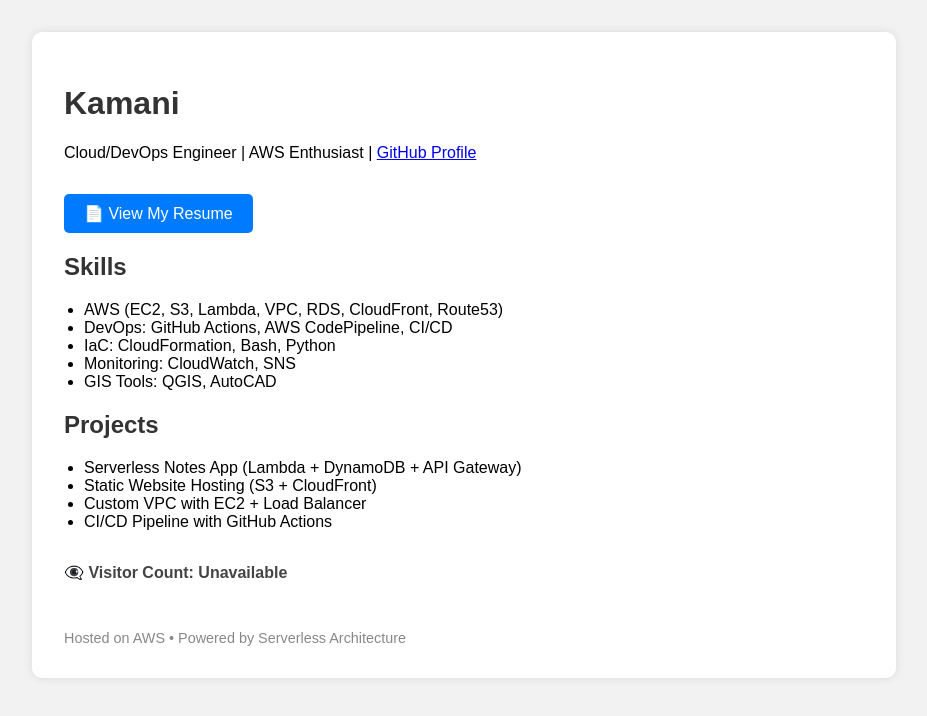
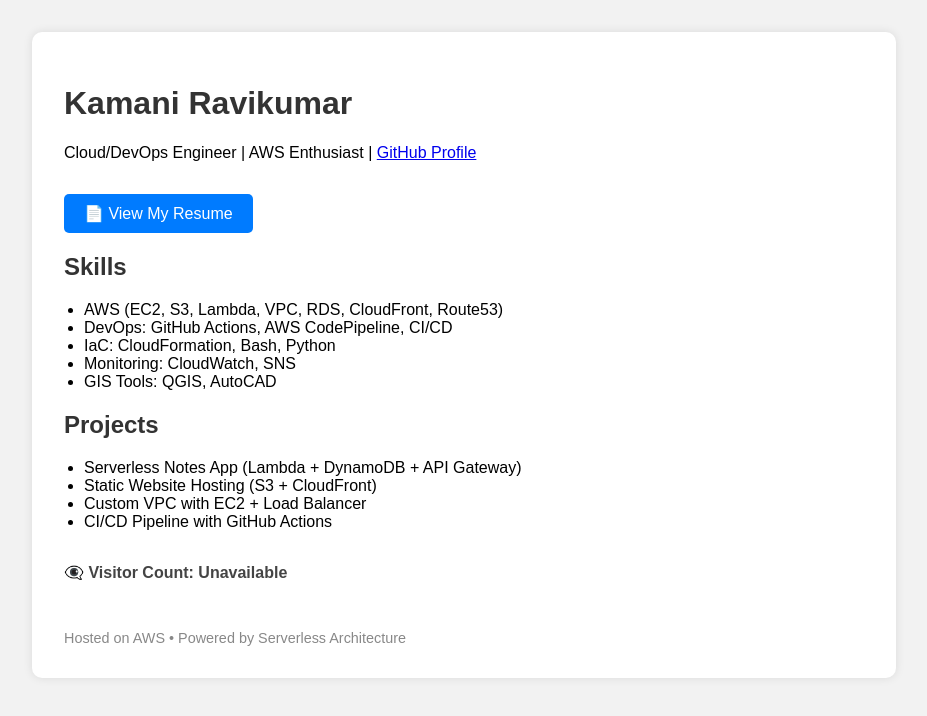
Before and after one commit to RavikumarKamani74/ravikumar-cloud-portfolio, a plain HTML site: page Frontend/index.html in a window 1280 px wide. Shown: the whole page, without its empty margins (176-1103 px from the left). Drawn offline with Linux system fonts and the light colour scheme; no server answers.

Commit message:
updating index.html

```diff
--- a/Frontend/index.html
+++ b/Frontend/index.html
@@ -52,7 +52,7 @@
 </head>
 <body>
   <div class="container">
-    <h1>Kamani</h1>
+    <h1>Kamani Ravikumar</h1>
     <p>Cloud/DevOps Engineer | AWS Enthusiast | <a href="https://github.com/RavikumarKamani74" target="_blank">GitHub Profile</a></p>
 
     <!-- 📄 Resume Button -->
```
